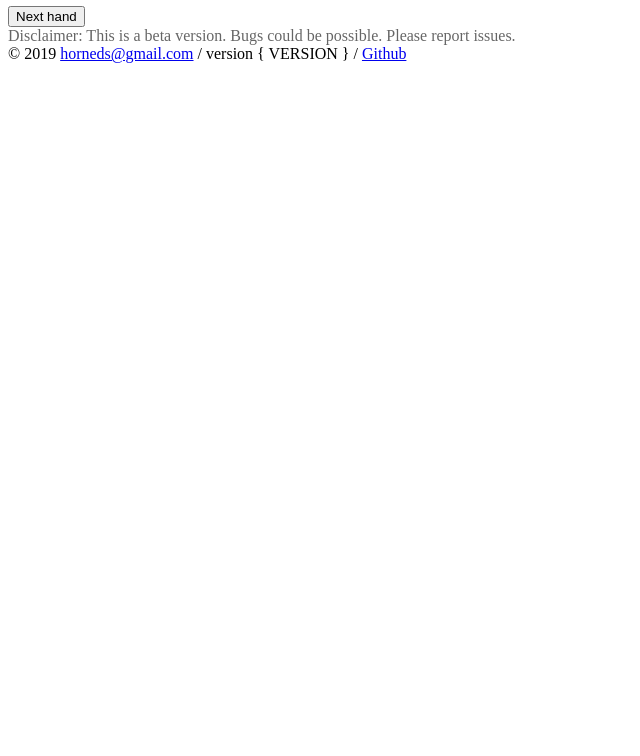
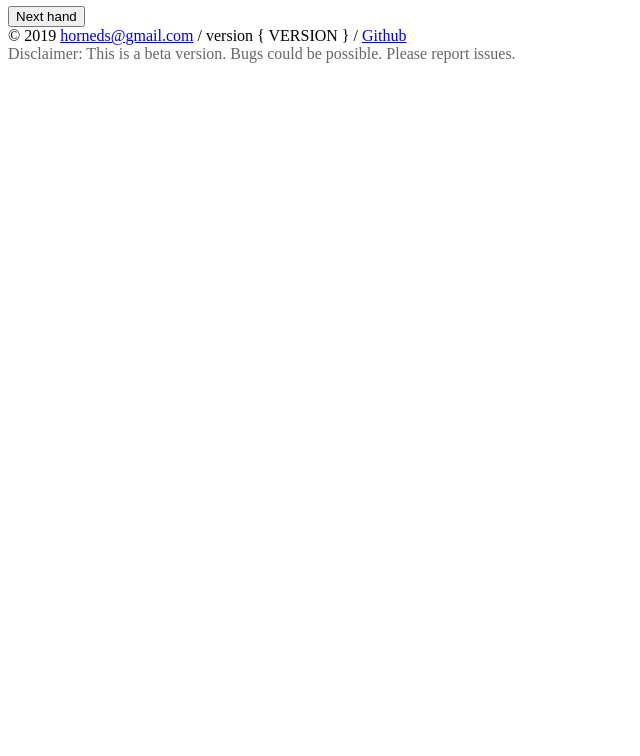
Before and after one commit to klen/mahjong.horneds.com, a website: page src/pages/index.tag.html in a window 1280 px wide. Shown: the part 60-816 px from the top of the page, without its empty margins (0-640 px from the left). Drawn offline with Linux system fonts and the light colour scheme.

Commit message:
fix: dis

```diff
--- a/src/pages/index.tag.html
+++ b/src/pages/index.tag.html
@@ -9,13 +9,13 @@
             <history />
         </div>
         <div class="u-mta u-mb3 u-center u-gray u-size-s">
-            <div class="u-red-l u-mv2" style="opacity: .6">Disclaimer: This is a beta version. Bugs could be possible. Please report issues.</div>
             <span>© 2019</span>
             <a href="mailto:horneds@gmail.com" class="u-gray">horneds@gmail.com</a>
             <span class="u-center u-mh3"> / </span>
             <span> version { VERSION }</span>
             <span class="u-center u-mh3"> / </span>
             <a href="https://github.com/klen/mahjong.horneds.com" class="u-gray">Github</a>
+            <div class="u-red-l u-mt2" style="opacity: .6">Disclaimer: This is a beta version. Bugs could be possible. Please report issues.</div>
         </div>
     </div>
 
```
